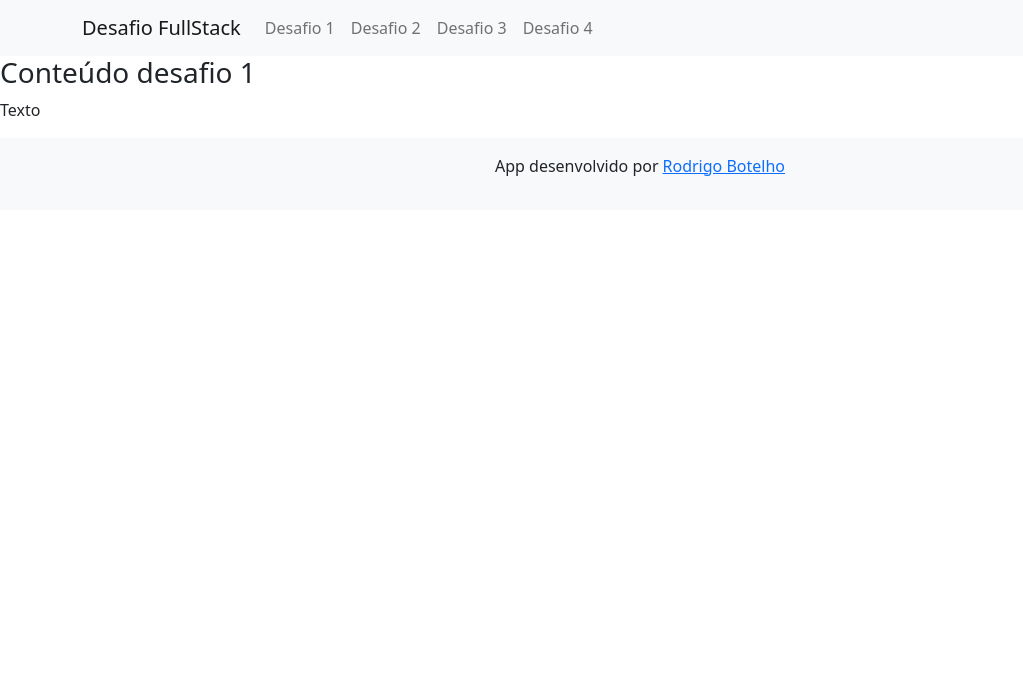
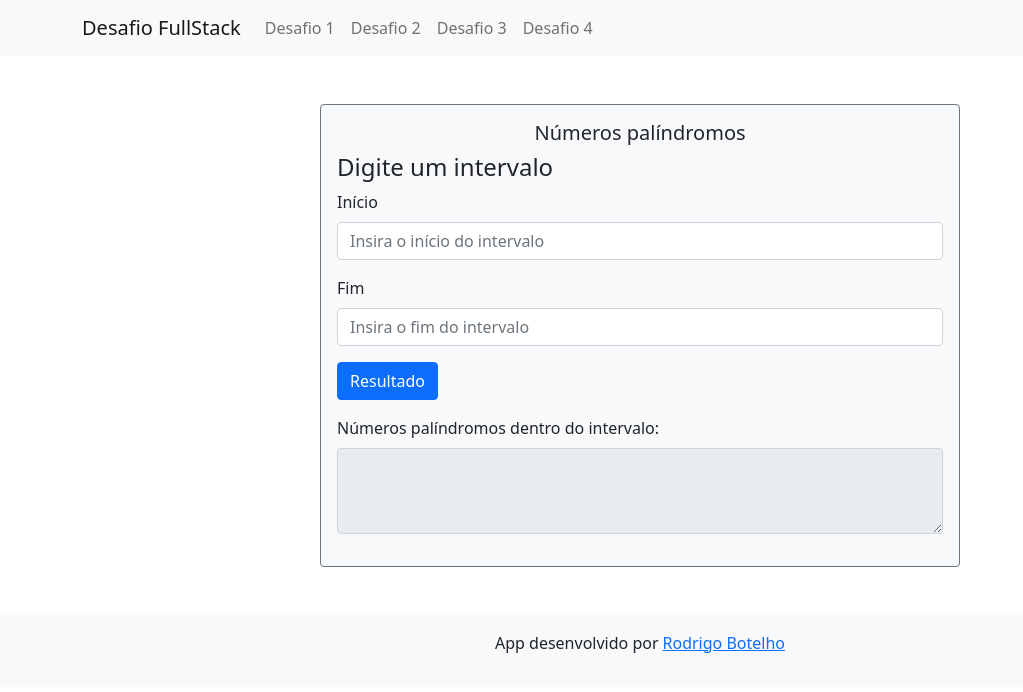
Before and after one commit to rodrigobbrozinga/desafio-front, a React (Create React App) app: page / in a window 1280 px wide. Shown: the top 692 px of the page, without its empty margins (0-1023 px from the left). Built offline with nearby package versions, Linux system fonts and the light colour scheme.

Commit message:
Layout desafio 1

```diff
--- a/src/pages/Desafio1/index.jsx
+++ b/src/pages/Desafio1/index.jsx
@@ -1,11 +1,39 @@
 import React from 'react';
+import { Card, Form, Button } from 'react-bootstrap';
 
 
 const Desafio1 = () => {
     return (
         <>
-            <h3>Conteúdo desafio 1</h3>
-            <p>Texto</p>
+            <Card border="secondary" bg="light" className="w-50 m-auto mt-5 mb-5">
+                <Card.Body>
+                    <Card.Title className="text-center">Números palíndromos</Card.Title>
+                    <div className="formulario-desafio1">
+                        <Form /* onSubmit={submitHandler} */>
+                            <h4>Digite um intervalo</h4>
+                            <Form.Group className="mb-3" controlId="nome">
+                                <Form.Label>Início</Form.Label>
+                                <input type="number" name="inicio" className="form-control"
+                                    placeholder="Insira o início do intervalo" required />
+                            </Form.Group>
+
+                            <Form.Group className="mb-3" controlId="CEP">
+                                <Form.Label>Fim</Form.Label>
+                                <input type="number" name="fim" placeholder="Insira o fim do intervalo"
+                                    className="form-control" required />
+                            </Form.Group>
+
+                            <Button variant="primary" type="submit">Resultado</Button>
+                        </Form>
+                    </div>
+                    <div className="resultado-desafio1">
+                        <Form.Group className="mb-3 mt-3" controlId="exampleForm.ControlTextarea1">
+                            <Form.Label>Números palíndromos dentro do intervalo:</Form.Label>
+                            <Form.Control as="textarea" rows={3} readOnly />
+                        </Form.Group>
+                    </div>
+                </Card.Body>
+            </Card>
         </>
     );
 }
```
